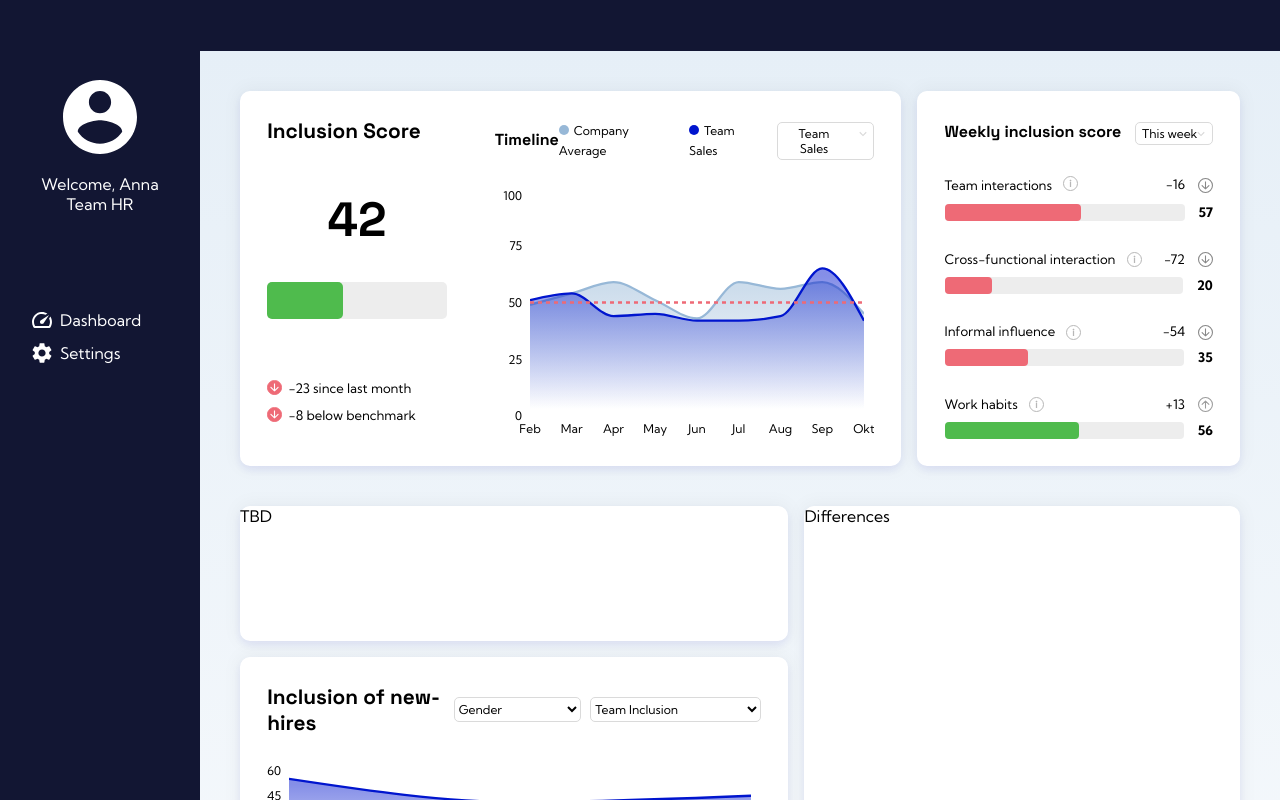
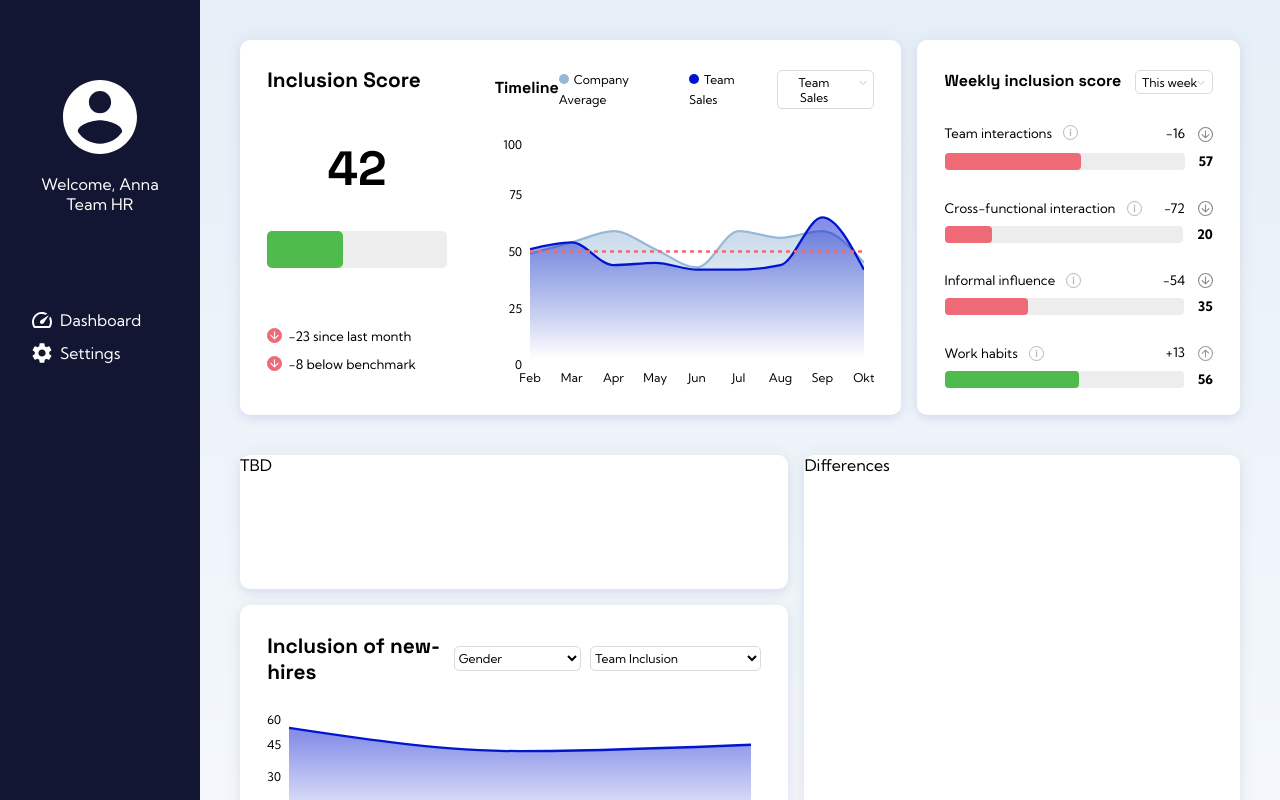
Before and after one commit to JTKsson/jolint-dashboard, a Next.js app: page / in a window 1280 px wide. Shown: the top 800 px of the page. Built offline with nearby package versions, Linux system fonts and the light colour scheme.

Commit message:
Remove margin-top from main

```diff
--- a/src/app/page.module.css
+++ b/src/app/page.module.css
@@ -22,7 +22,7 @@
     grid-template-columns: 1fr auto;
     justify-content: center;
     margin-left: 12.5rem;
-    margin-top: 3.2rem;
+
   }
 
   .sidebar {
```
